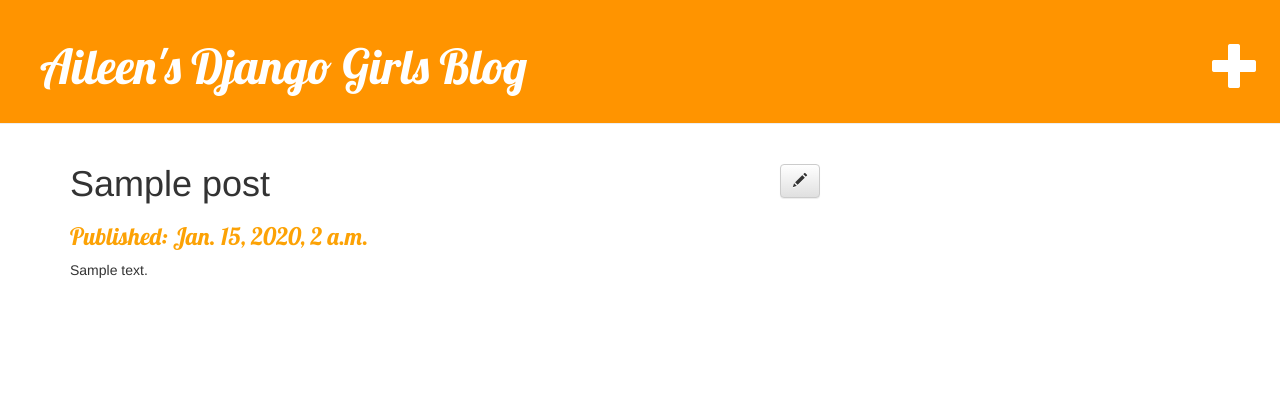
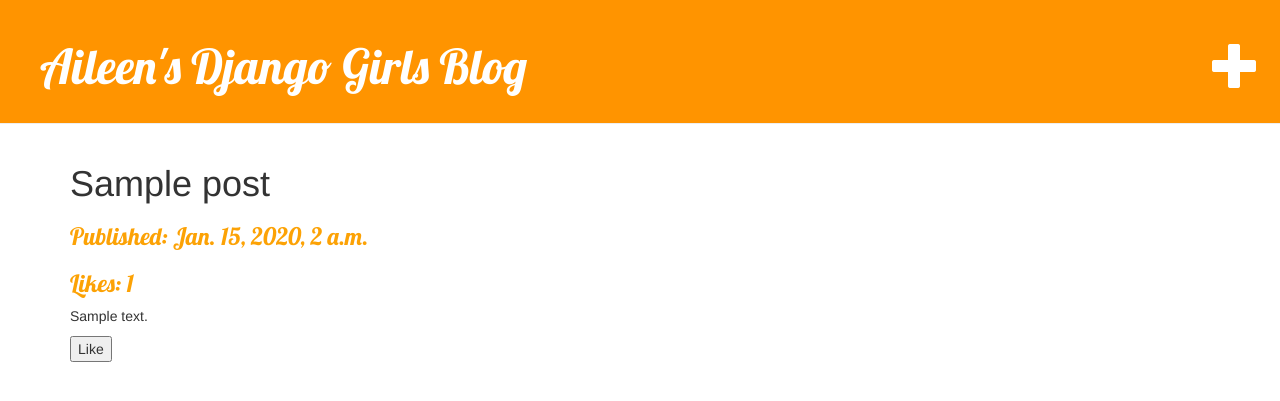
Before and after one commit to Aileen-Cacayorin/django_girls, a Django app: page /post/1/ in a window 1280 px wide. Shown: the top 401 px of the page. Run offline with Django 3.2, Linux system fonts and the light colour scheme; tables that the repository leaves empty hold one stand-in row (values such as "Sample post"); some libraries are stand-ins or nearby versions.

Commit message:
add likes feature

```diff
--- a/blog/models.py
+++ b/blog/models.py
@@ -11,6 +11,7 @@
     text = models.TextField()
     created_date = models.DateTimeField(default=timezone.now)
     publish_date = models.DateTimeField(default=timezone.now)
+    likes = models.IntegerField(default=0)
 
     def publish(self):
         self.publish_date=timezone.now
@@ -18,6 +19,3 @@
 
     def __str__(self):
         return self.title
-
-
-# class Like(models.Model):
--- a/blog/templates/blog/post_detail.html
+++ b/blog/templates/blog/post_detail.html
@@ -3,16 +3,29 @@
 {% block content %}
 <div class="post-page">
 
-  <h1>{{ post.title}}  <a class="btn btn-default pull-right" href="{% url 'post_edit' pk=post.pk %}"><span class="glyphicon glyphicon-pencil"></span></a></h1>
+  <h1>{{ post.title}}
+     {% if user.is_authenticated %}
+     <a class="btn btn-default pull-right" href="{% url 'post_edit' pk=post.pk %}"><span class="glyphicon glyphicon-pencil"></span></a>
+     {% endif %}
+   </h1>
 
   {% if post.publish_date %}
     <div class="date">
       <h3>Published: {{post.publish_date }}</h3>
     </div>
     {% endif %}
+  {% if post.likes != 0 %}
+    <h3>Likes: {{ post.likes }}</h3>
+  {% endif %}
 
   <div class="post-text">
     <p>{{ post.text|linebreaks }}</p>
   </div>
+
+  <form action="{% url 'post_like' pk=post.pk %}" method="post">
+    {% csrf_token %}
+    <button type="submit" name="button">Like</button>
+  </form>
 </div>
+
 {% endblock %}
--- a/blog/urls.py
+++ b/blog/urls.py
@@ -6,5 +6,6 @@
     url(r'^post/(?P<pk>[0-9]+)/$', views.post_detail, name='post_detail'),
     url(r'^post/new/$', views.post_new, name='post_new'),
     url(r'^post/(?P<pk>[0-9]+)/edit/$', views.post_edit, name='post_edit'),
+    url(r'^post/(?P<pk>[0-9]+)/like/$', views.post_like, name='post_like'),
 
 ]
--- a/blog/views.py
+++ b/blog/views.py
@@ -29,7 +29,7 @@
         return render(request, 'blog/post_edit.html', {'form': form})
 
 def post_edit(request, pk):
-    post = get_object_or_404(Post, pk=pk)
+    post = get_object_or_404(Post, pk=pk) #retrieves post
     if request.method == "POST":
         form = PostForm(request.POST)
         if form.is_valid():
@@ -41,3 +41,10 @@
     else:
         form = PostForm(instance=post)
         return render(request, 'blog/post_edit.html', {'form': form})
+
+def post_like(request, pk):
+    post = get_object_or_404(Post, pk=pk)
+    if request.method == "POST":
+        post.likes += 1
+        post.save()
+    return redirect('post_detail', pk=post.pk)
```
Also changed, not shown: blog/migrations/0002_like.py (added), blog/migrations/0003_auto_20160206_1615.py (added).
